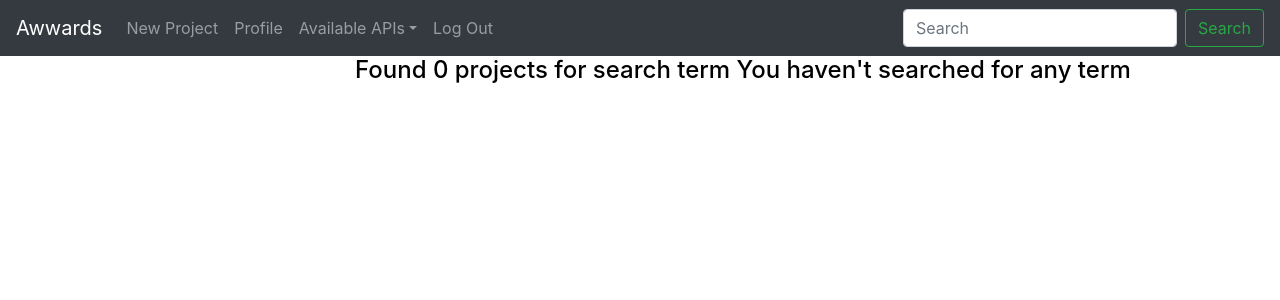
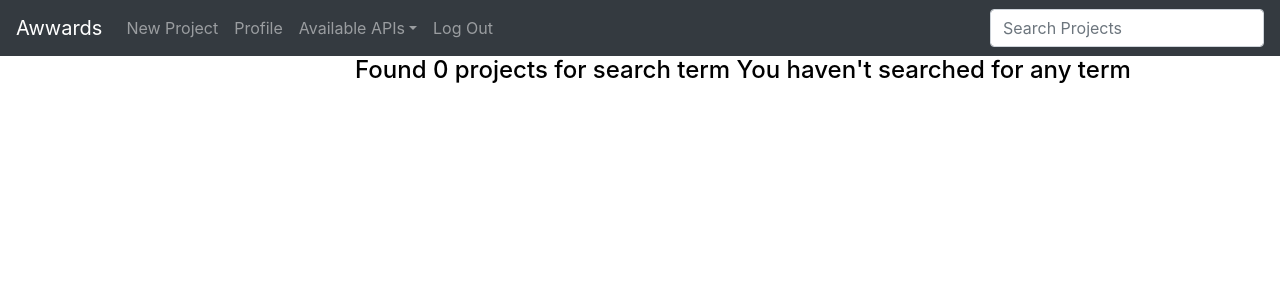
Before and after one commit to Jay-68/awwards, a Django app: a page that uses awwards/templates/navbar.html in a window 1280 px wide. Shown: the top 300 px of the page. Run offline with Django 3.2, Linux system fonts and the light colour scheme; parts of the project's set-up code (start-up, migrations or seed data) failed here and were passed over; some libraries are stand-ins or nearby versions.

Commit message:
Fix search functionality for navbar serach form

```diff
--- a/awwards/templates/navbar.html
+++ b/awwards/templates/navbar.html
@@ -1,8 +1,5 @@
 {% load bootstrap4 %}
 {% load static %}
-
-
-
 
 <nav class="navbar navbar-expand-lg navbar-dark bg-dark sticky-top">
   <a class="navbar-brand" href="{% url 'index' %}">Awwards</a>
@@ -20,7 +17,8 @@
         <a class="nav-link" href="{% url 'profile' username=user %}">Profile</a>
       </li>
       <li class="nav-item dropdown">
-        <a class="nav-link dropdown-toggle" data-toggle="dropdown" href="#" role="button" aria-haspopup="true" aria-expanded="false">Available APIs</a>
+        <a class="nav-link dropdown-toggle" data-toggle="dropdown" href="#" role="button" aria-haspopup="true"
+          aria-expanded="false">Available APIs</a>
         <div class="dropdown-menu">
           <a class="dropdown-item" href="{% url 'project_api' %}">Project API</a>
           <a class="dropdown-item" href="{% url 'profile_api' %}">Profile API</a>
@@ -30,9 +28,10 @@
         <a class="nav-link" href="/logout">Log Out</a>
       </li>
     </ul>
-    <form class="form-inline my-2 my-lg-0" action="{% url 'search' %}" role="search">
-      <input class="form-control mr-sm-2" type="search" placeholder="Search" aria-label="Search">
-      <button class="btn btn-outline-success my-2 my-sm-0" type="submit">Search</button>
+    <form class="navbar-form" role="search" action="{% url 'search' %}" style="width:auto">
+      <div class="input-group">
+        <input type="text" class="form-control" placeholder="Search Projects" name="title" style="height:38px;">
+      </div>
     </form>
   </div>
 </nav>
--- a/awwards/templates/review_list.html
+++ b/awwards/templates/review_list.html
@@ -5,7 +5,7 @@
   {% for review in latest_review_list %}
   <div>
     <h4><a href="{% url 'reviews:review_detail' review.id %}">
-        {{ review.prject.title }}
+        {{ review.project.title }}
       </a></h4>
     <h6>rated {{ review.design }} of 10 by {{ review.user }}</h6>
     <h6>rated {{ review.usability }} of 10 by {{ review.user }}</h6>
--- a/awwards/templates/search.html
+++ b/awwards/templates/search.html
@@ -21,18 +21,17 @@
 
     {% for project in found_projects%}
     <div class="col-md-4">
-      <div class="card" style="height:500px;margin-bottom:10px;margin-top:50px;">
+      <div class="card">
         <div class="card-body">
           <p style="text-align:center;">{{project.title}}</p>
           <a href="{% url 'projectdetails' id=project.id %}">
             <img class="card-img-top mb-10" src="{{project.image.url}}" style="height:260px;width:100%;">
           </a>
-          <a href="{% url 'review' project_id=project.id%}" class="btn btn-info btn-block"
-            style="margin-top:4px;border-radius:20%;">Rate</a>
+          <a href="{% url 'review' project_id=project.id%}" class="btn btn-info btn-block">Rate</a>
         </div>
         <div class="card-body">
           <div class="card-text">
-            <p style="margin-top:-60px;">{{project.description | safe}} </p>
+            <p>{{project.description | safe}} </p>
           </div>
         </div>
       </div>
```
